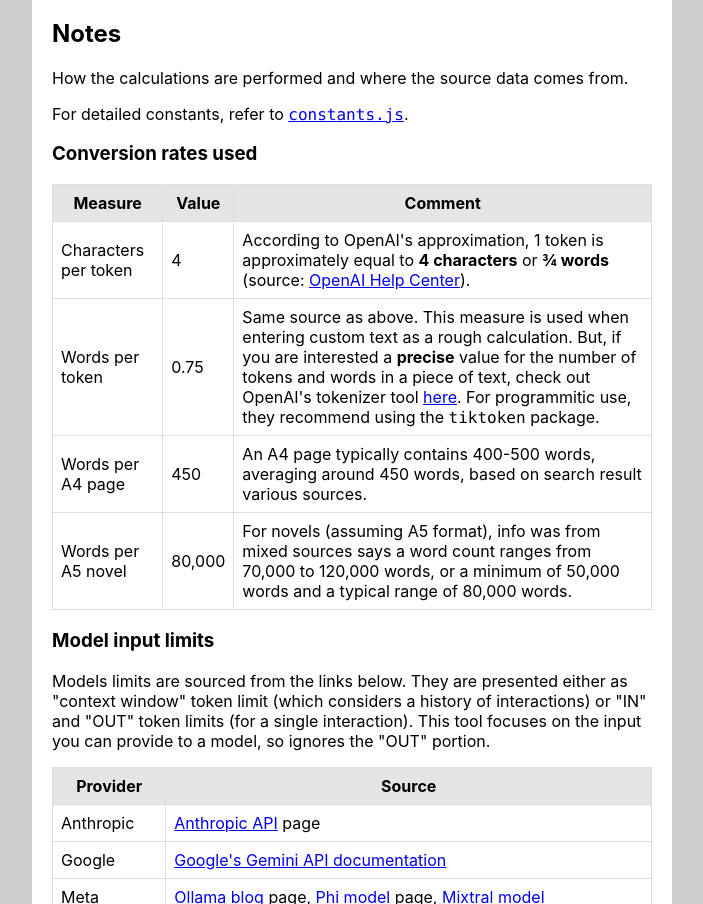
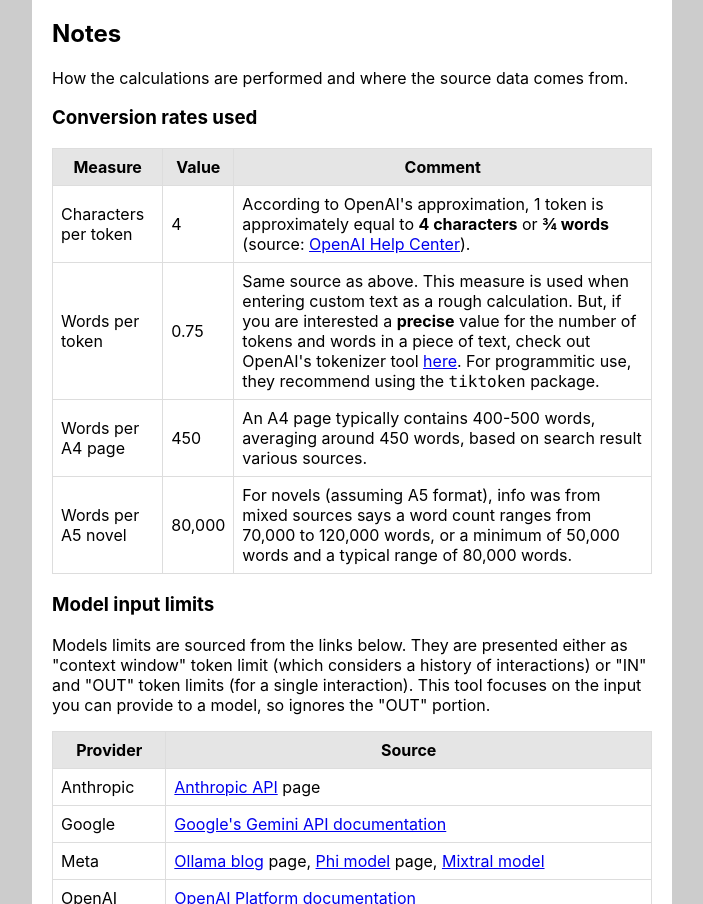
Before and after one commit to MichaelCurrin/token-translator, a React (Create React App) app: page / in a window 1280 px wide. Shown: the part 2334-3238 px from the top of the page, without its empty margins (288-991 px from the left). Built offline with nearby package versions, Linux system fonts and the light colour scheme.

Commit message:
update src/components/Notes/index.jsx

```diff
--- a/src/components/Notes/index.jsx
+++ b/src/components/Notes/index.jsx
@@ -127,14 +127,6 @@ function Notes() {
         How the calculations are performed and where the source data comes from.
       </p>
 
-      <p>
-        For detailed constants, refer to{' '}
-        <a href="https://github.com/MichaelCurrin/token-translator/blob/main/src/constants.js">
-          <code>constants.js</code>
-        </a>
-        .
-      </p>
-
       <div>
         <h3>Conversion rates used</h3>
 
```
